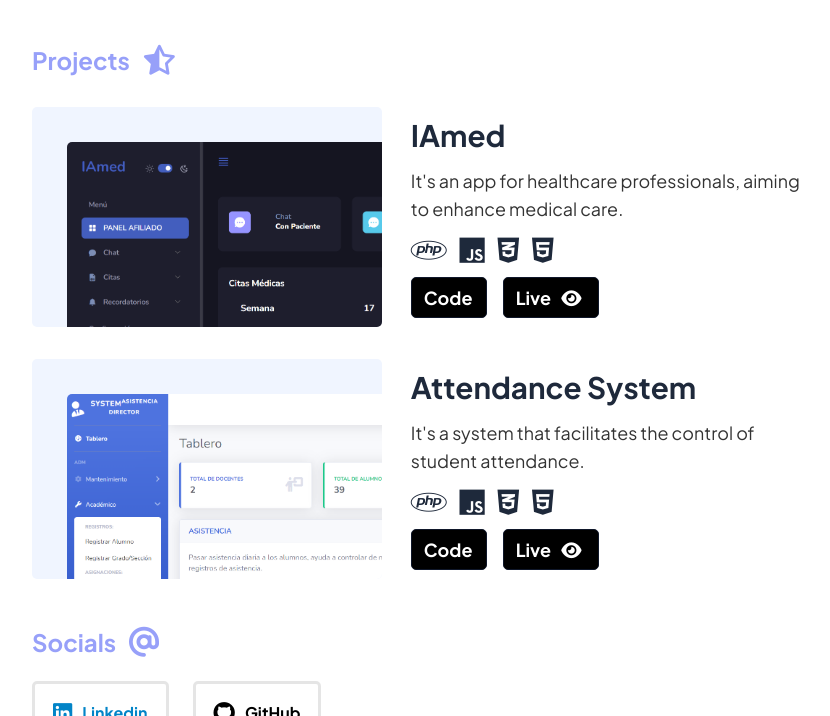
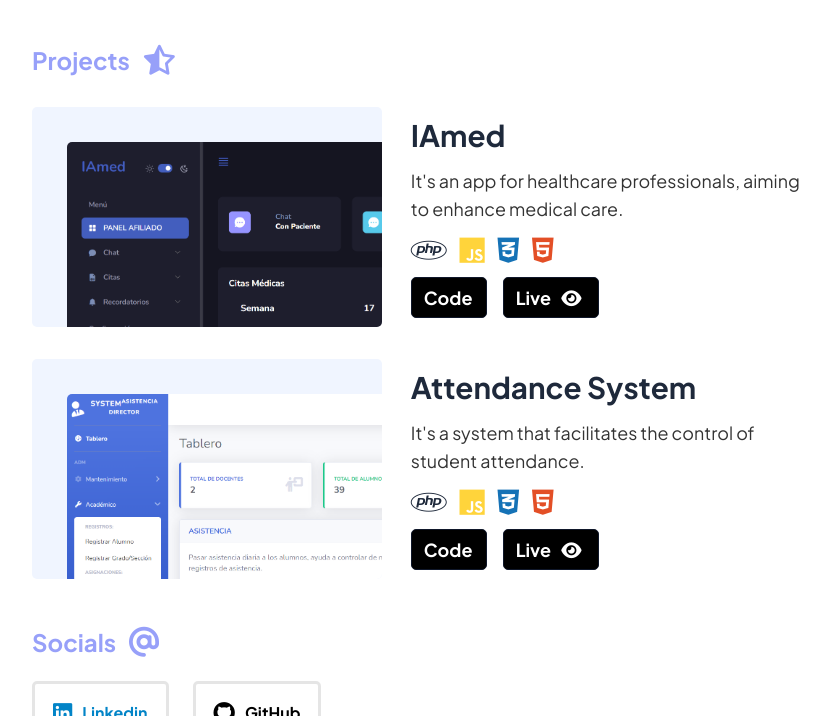
Before and after one commit to PaulCartagen4/Portfolio, a plain HTML site: page index.html in a window 1280 px wide. Shown: the part 600-1316 px from the top of the page, without its empty margins (224-1054 px from the left). Drawn offline with Linux system fonts and the light colour scheme.

Commit message:
Actualizacion de los Iconos

```diff
--- a/css/styles.css
+++ b/css/styles.css
@@ -347,6 +347,7 @@ article {
 .iconsSocials i {
   margin-right: 10px;
   font-size: 22px;
+
 }
 
 .linkedin {
@@ -357,11 +358,8 @@ article {
   color: #000;
 }
 
-.twitter {
-  color: #60a5fa;
-}
 
-/* SECCIOn DE EMAIL FOOTER*/
+/* SECCION DE EMAIL FOOTER*/
 
 .email {
   display: flex;
--- a/index.html
+++ b/index.html
@@ -12,9 +12,7 @@
     <!--FUENTES-->
     <link rel="preconnect" href="https://fonts.googleapis.com">
     <link rel="preconnect" href="https://fonts.gstatic.com" crossorigin>
-    <link
-        href="https://fonts.googleapis.com/css2?family=Plus+Jakarta+Sans:ital,wght@0,200;0,300;0,400;0,500;0,700;0,800;1,200&display=swap"
-        rel="stylesheet">
+    <link href="https://fonts.googleapis.com/css2?family=Plus+Jakarta+Sans:ital,wght@0,200;0,300;0,400;0,500;0,700;0,800;1,200&display=swap" rel="stylesheet">
 
     <title translate="no">Paul Portfolio</title>
 </head>
@@ -114,9 +112,9 @@
                     <div class="iconsDesc">
 
                         <i class="fa-brands fa-php"></i>
-                        <i class="fa-brands fa-js"></i>
-                        <i class="fa-brands fa-css3-alt"></i>
-                        <i class="fa-brands fa-html5"></i>
+                        <i class="fa-brands fa-js" style="color: #FFD43B;"></i>
+                        <i class="fa-brands fa-css3-alt" style="color: #1572B6;"></i>
+                        <i class="fa-brands fa-html5" style="color: #E34F26;"></i>
 
                     </div>
 
@@ -148,9 +146,9 @@
                     <div class="iconsDesc">
 
                         <i class="fa-brands fa-php"></i>
-                        <i class="fa-brands fa-js"></i>
-                        <i class="fa-brands fa-css3-alt"></i>
-                        <i class="fa-brands fa-html5"></i>
+                        <i class="fa-brands fa-js" style="color: #FFD43B;"></i>
+                        <i class="fa-brands fa-css3-alt" style="color: #1572B6;"></i>
+                        <i class="fa-brands fa-html5" style="color: #E34F26;"></i>
 
                     </div>
 
```
